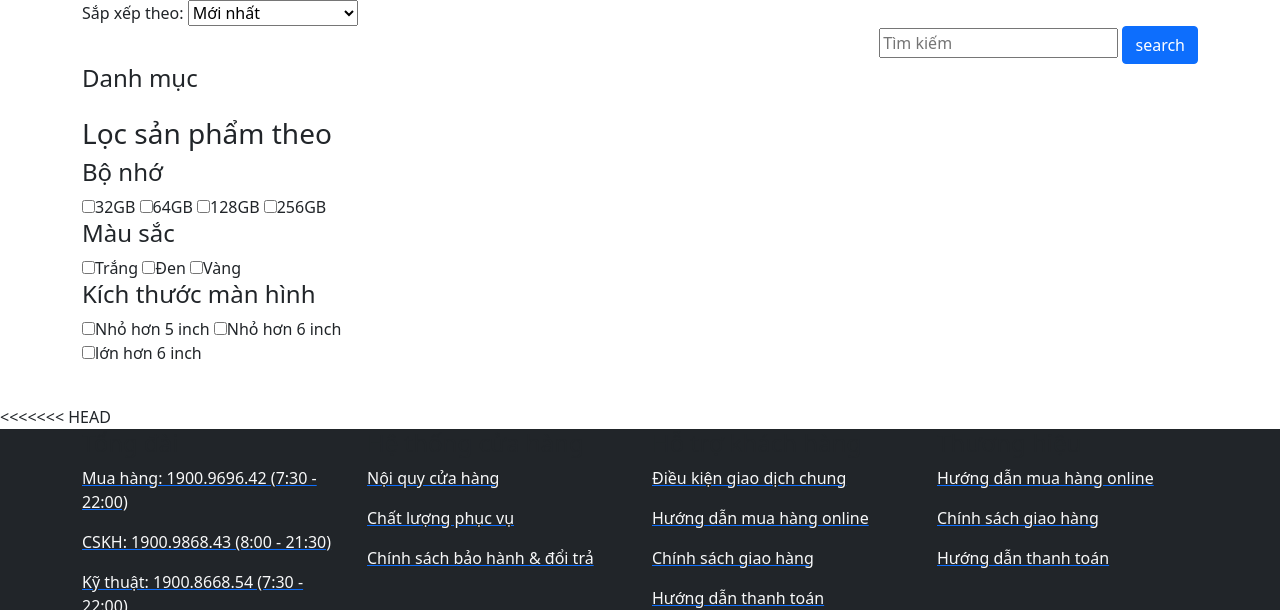
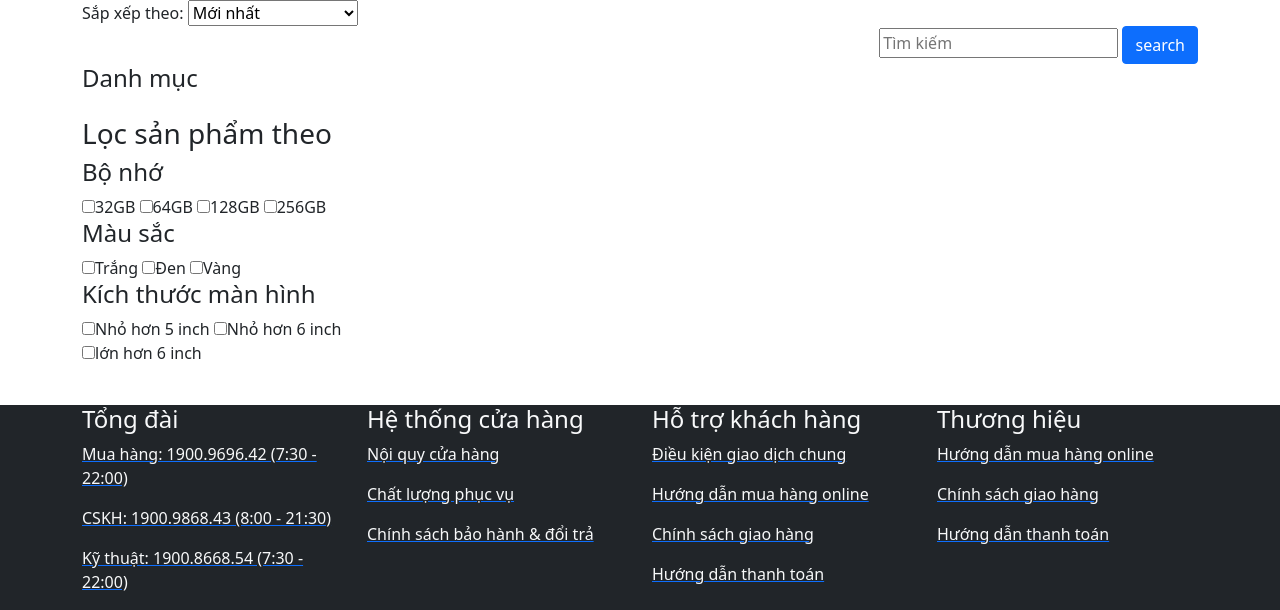
Before and after one commit to Nguyenthuan1003/duan1, a PHP site: page / in a window 1280 px wide. Shown: the part 998-1608 px from the top of the page. Run offline with PHP 8.4, Linux system fonts and the light colour scheme; data that the repository does not hold is empty; grey boxes are pictures that could not be loaded.

Commit message:
upload footer

```diff
--- a/footer.php
+++ b/footer.php
@@ -1,10 +1,9 @@
-<<<<<<< HEAD
 <footer class="bg-dark">
     <div class="container">
         <div class="footer-top">
             <div class="row">
                 <div class="col-md-3">
-                    <h4>Tổng đài</h4>
+                    <h4 class="text-light">Tổng đài</h4>
                     <a href="">
                         <p class="text-light">Mua hàng: 1900.9696.42 (7:30 - 22:00)</p>
                     </a><a href="">
@@ -14,7 +13,7 @@
                     </a>
                 </div>
                 <div class="col-md-3">
-                    <h4>Hệ thống cửa hàng</h4>
+                    <h4 class="text-light">Hệ thống cửa hàng</h4>
                     <a href="">
                         <p class="text-light">Nội quy cửa hàng</p>
                     </a><a href="">
@@ -24,7 +23,7 @@
                     </a>
                 </div>
                 <div class="col-md-3">
-                    <h4>Hỗ trợ khách hàng</h4>
+                    <h4 class="text-light">Hỗ trợ khách hàng</h4>
                     <a href="">
                         <p class="text-light">Điều kiện giao dịch chung</p>
                     </a><a href="">
@@ -36,7 +35,7 @@
                     </a>
                 </div>
                 <div class="col-md-3">
-                    <h4>Thương hiệu</h4>
+                    <h4 class="text-light">Thương hiệu</h4>
                     <a href="">
                         <p class="text-light">Hướng dẫn mua hàng online</p>
                     </a><a href="">
@@ -49,11 +48,11 @@
         </div>
         <div class="footer-end">
             <div class="row">
-                <div class="col-md-8">
+                <div class="col-md-3">
                     <p class="text-light">© 2018. Công ty cổ phần Thế Giới Alo. GPDKKD: 0303217354 do sở KH & ĐT TP.HCM cấp ngày 02/01/2022</p>
                     <p class="text-light">Địa chỉ: 128 Trần Quang Khải, P. Tân Định, Q.1, TP. Hồ Chí Minh. Điện thoại: 028 38125960.</p>
                 </div>
-                <div class="col-md-4">
+                <div class="col-md-3">
                     <img src="./image/image 1.png" alt="">
                 </div>
             </div>
```
